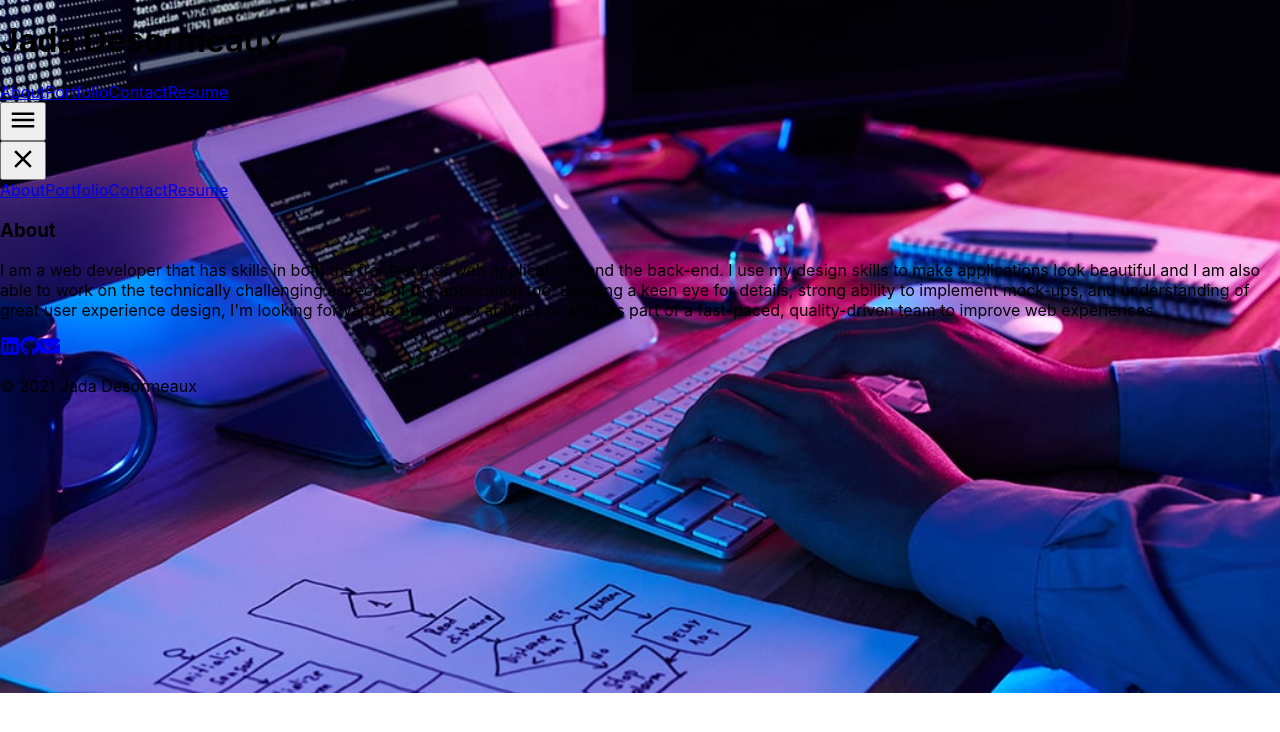
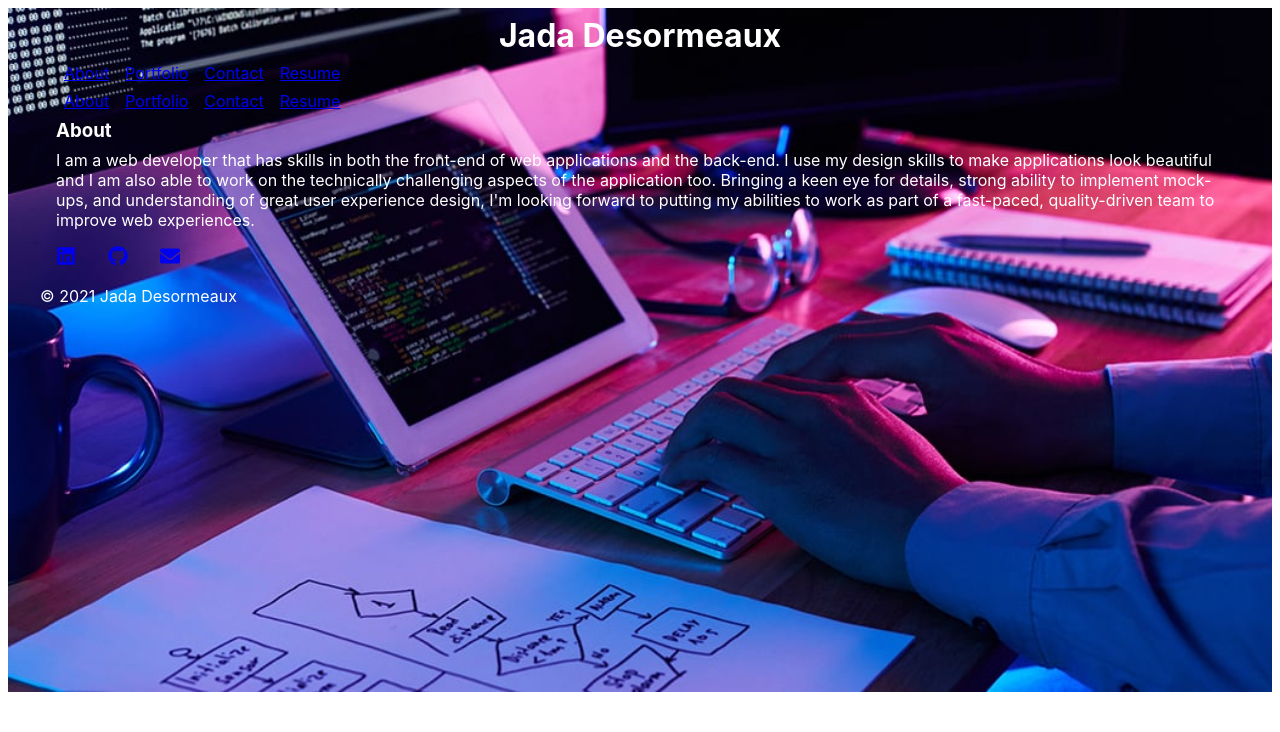
Before and after one commit to JadaE789/react_portfolio, a React (Create React App) app: page / in a window 1280 px wide. Shown: the top 732 px of the page. Built offline with nearby package versions, Linux system fonts and the light colour scheme.

Commit message:
css and html fixes

```diff
--- a/src/components/Nav.js
+++ b/src/components/Nav.js
@@ -1,6 +1,5 @@
 import { Link } from 'react-router-dom';
 import { useRef, useState } from 'react';
-import { MdMenu, MdClose } from 'react-icons/md';
 
 export default function Nav({ pages, page, handlePageChange }) {
   const [showSideMenu, setShowSideMenu] = useState(false);
@@ -18,16 +17,6 @@ export default function Nav({ pages, page, handlePageChange }) {
             <NavLink key={index} pageName={pageName} />
           ))}
         </div>
-
-        {/* Side Menu button on -medium screen */}
-        <div className='md:hidden'>
-          <button
-            className='text-gray-200 hover:text-gray-100 hover:bg-gray-600 p-2 rounded trans-ease-in'
-            onClick={toggleSideMenu}
-          >
-            <MdMenu size='30px' />
-          </button>
-        </div>
       </div>
 
       {/* Side menu on -medium screen */}
@@ -37,12 +26,6 @@ export default function Nav({ pages, page, handlePageChange }) {
           showSideMenu ? '' : 'translate-x-full'
         } transition duration-200 ease-in-out`}
       >
-        <button
-          className='text-gray-200 hover:text-gray-100 hover:bg-gray-500 p-2 rounded'
-          onClick={toggleSideMenu}
-        >
-          <MdClose size='30px' />
-        </button>
         <div className='flex flex-col w-full space-y-2'>
           {pages.map((pageName, index) => (
             <NavLinkSide
--- a/src/index.css
+++ b/src/index.css
@@ -1,3 +1,9 @@
+* {
+  box-sizing: border-box;
+  margin: 8px;
+  padding: 0;
+}
+
 body {
   margin: 0;
   font-family: -apple-system, BlinkMacSystemFont, 'Segoe UI', 'Roboto', 'Oxygen',
@@ -8,9 +14,14 @@ body {
   background-image: url('../src/assets/img/webDevloppic.jpg');
   background-repeat: no-repeat;
   background-size: cover;
+  color: white;
 }
 
 code {
   font-family: source-code-pro, Menlo, Monaco, Consolas, 'Courier New',
     monospace;
 }
+
+.text-3xl {
+  text-align: center;
+}
```
